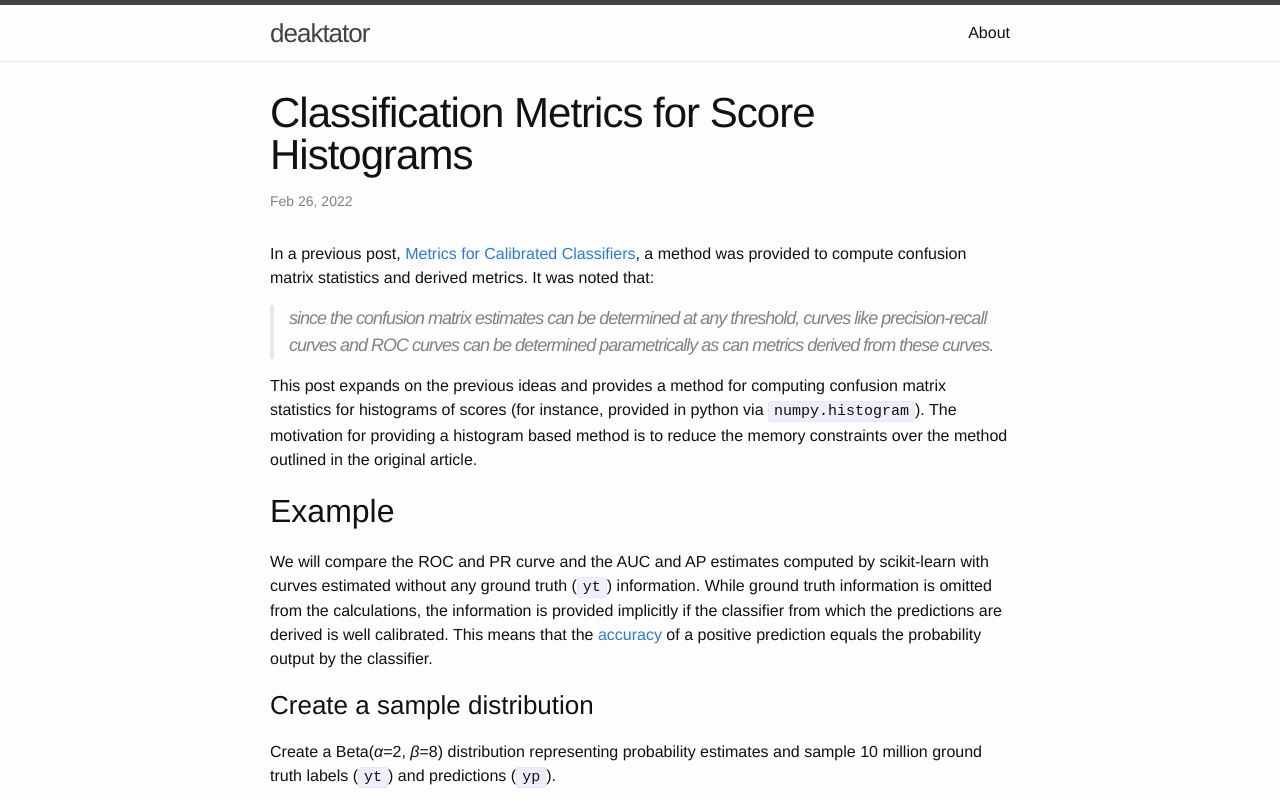
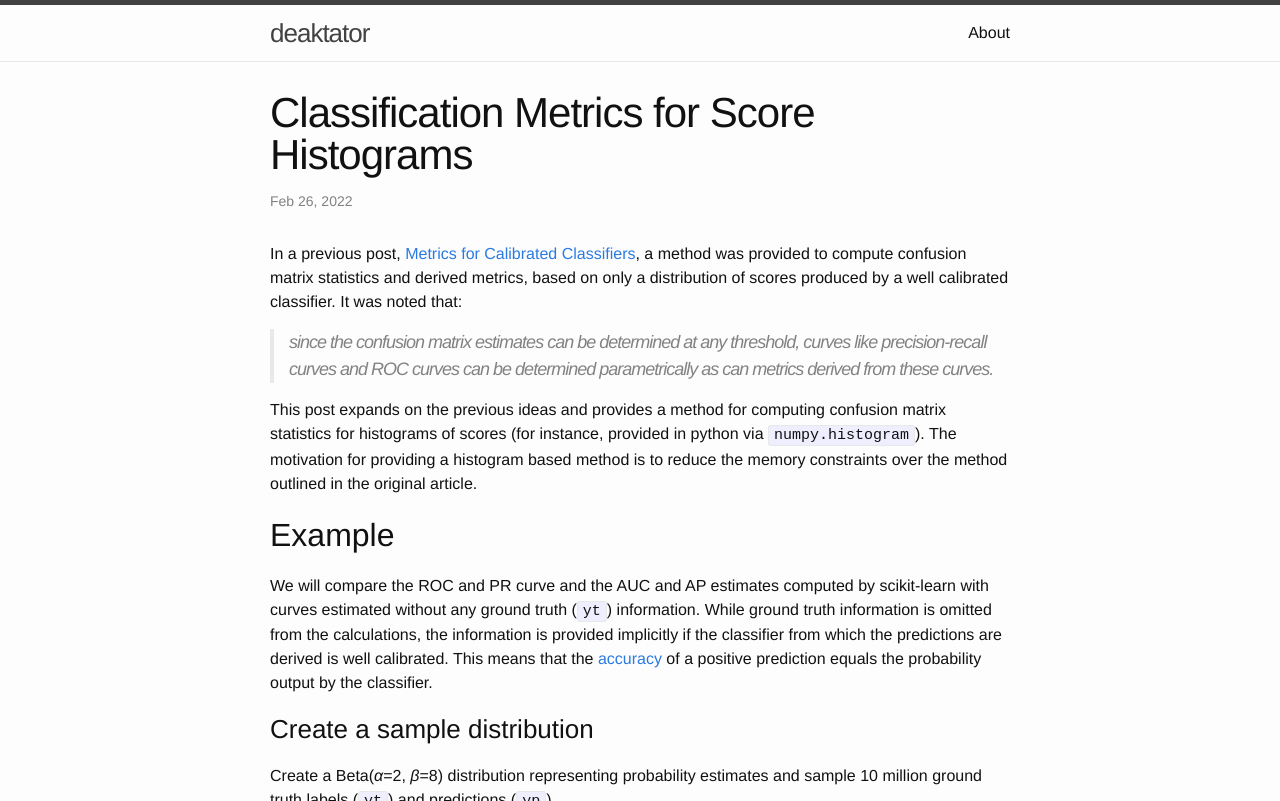
Before and after one commit to deaktator/deaktator.github.io, a Jekyll site: the page built from _posts/2022-02-26-classification-metrics-for-score-histograms.md, in a window 1280 px wide and 900 px high, cut to the strip 0-801 px from the top of the window. Built offline with Jekyll 4.4.1, drawn with Linux system fonts in a browser that asks for light colours.

Commit message:
CMfSH v4.

```diff
--- a/_posts/2022-02-26-classification-metrics-for-score-histograms.md
+++ b/_posts/2022-02-26-classification-metrics-for-score-histograms.md
@@ -6,7 +6,8 @@ categories: statistics
 ---
 
 In a previous post, [Metrics for Calibrated Classifiers]({% post_url 2019-05-20-metrics-for-calibrated-classifiers %}), a method was provided to compute confusion matrix
-statistics and derived metrics.  It was noted that:
+statistics and derived metrics, based on only a distribution of scores produced
+by a well calibrated classifier.  It was noted that:
 
 > since the confusion matrix estimates can be determined at any threshold,
 > curves like precision-recall curves and ROC curves can be determined
```
